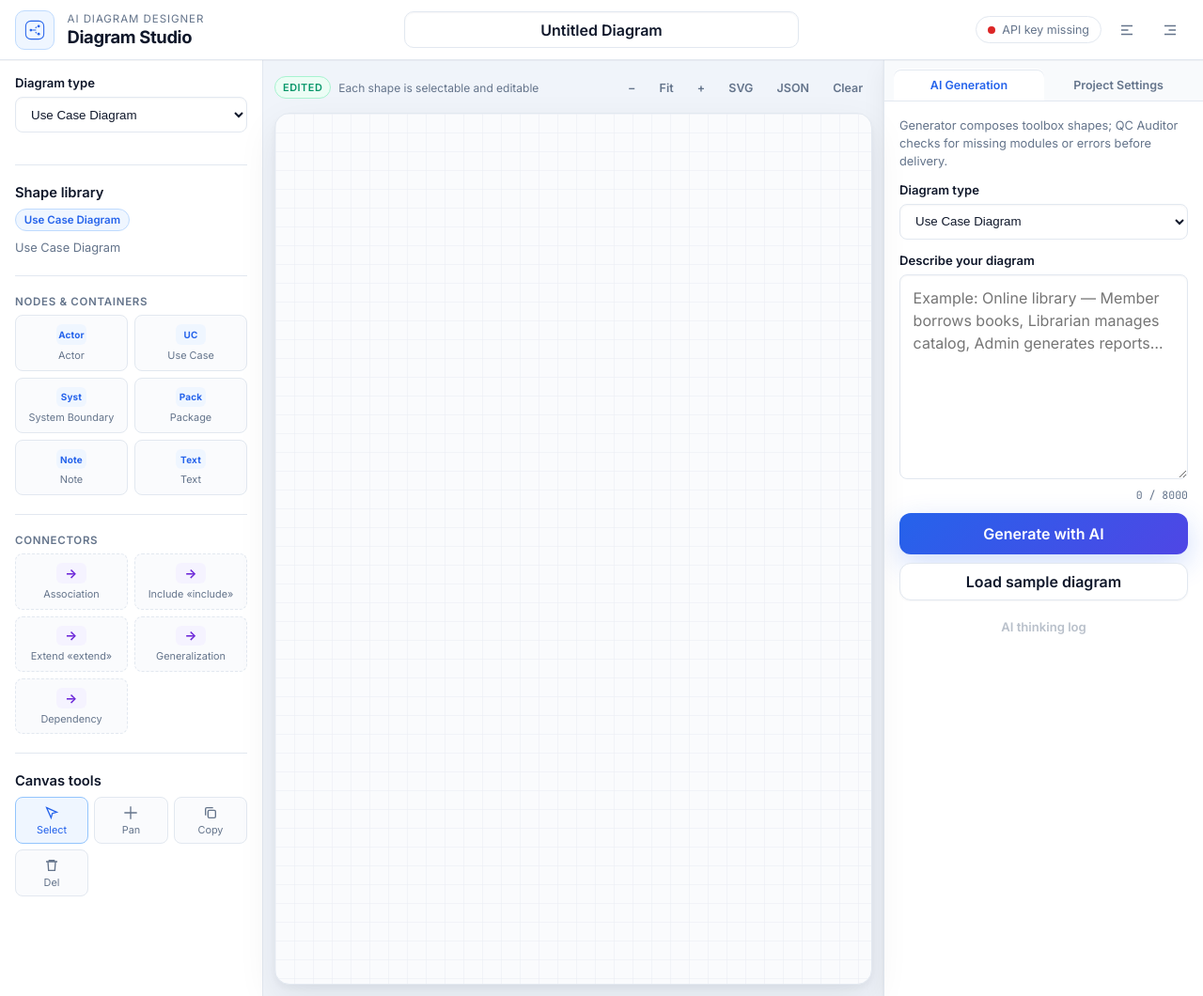
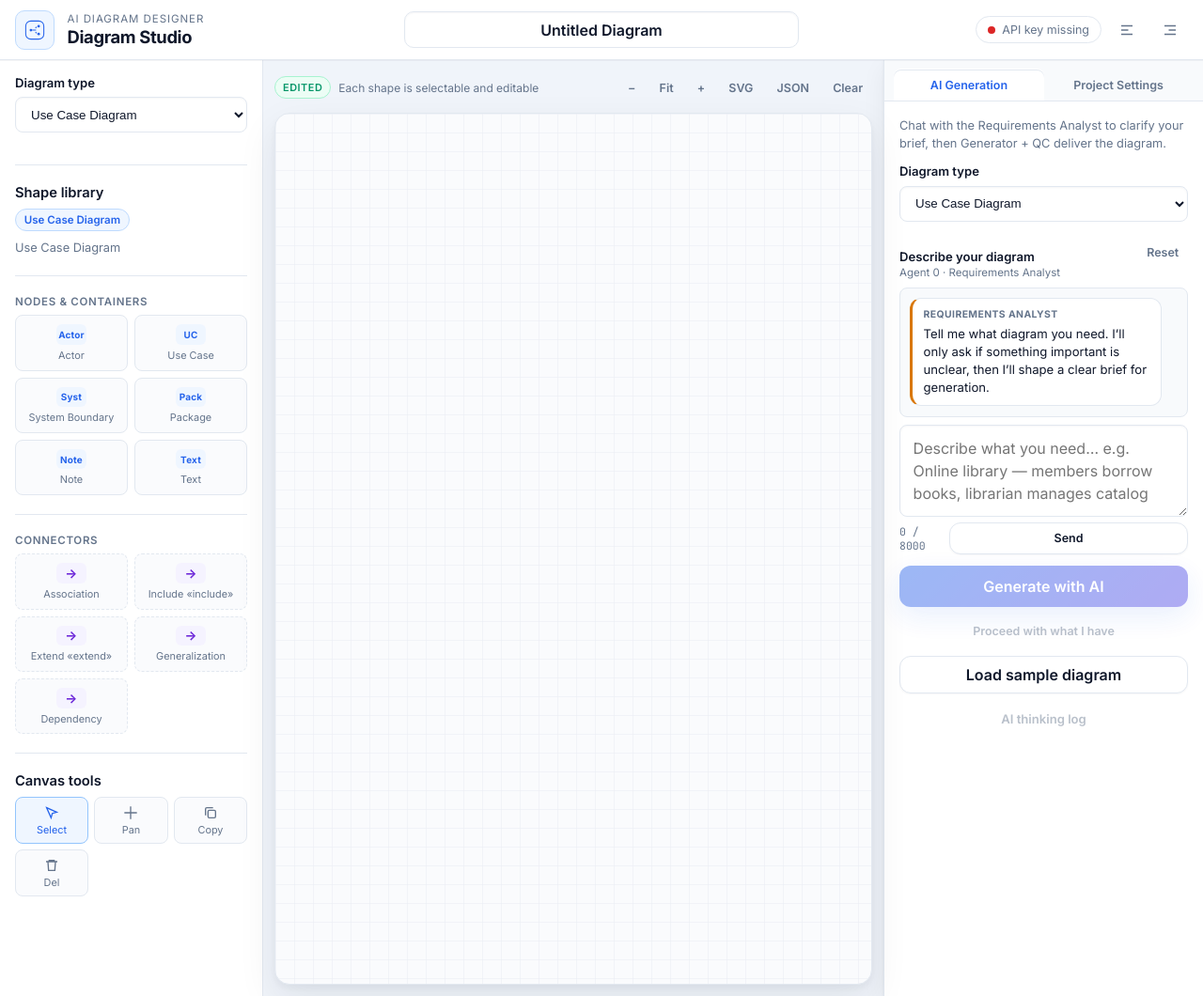
Before and after one commit to pakabbas/genAI, a FastAPI app: page / in a window 1280 px wide. Shown: the whole page at 94% size. Run offline with FastAPI, Linux system fonts and the light colour scheme; data that the repository does not hold is empty.

Commit message:
Add Requirements Analyst (Agent 0) chat before diagram generation.
Clarify incomplete prompts when needed, enhance the brief, then hand off to Generator → QC for more consistent output.

Co-authored-by: Cursor <cursoragent@cursor.com>

```diff
--- a/app/main.py
+++ b/app/main.py
@@ -15,7 +15,11 @@ from app.schemas.diagram import (
     GenerateDiagramRequest,
     ToolboxResponse,
 )
-from app.schemas.generation import GenerateDiagramResponse
+from app.schemas.generation import (
+    GenerateDiagramResponse,
+    RequirementsChatRequest,
+    RequirementsChatResponse,
+)
 from app.schemas.project import (
     CanvasExportV1,
     ProjectCreate,
@@ -26,6 +30,7 @@ from app.schemas.project import (
     ProjectUpdate,
 )
 from app.services.diagram_pipeline import generate_diagram_with_qc
+from app.services.requirements_analyst import run_requirements_turn
 from app.services import project_repository as projects
 
 BASE_DIR = Path(__file__).resolve().parent.parent
@@ -35,7 +40,7 @@ _root_path = str(_settings["app_root_path"])
 app = FastAPI(
     title="GenAI Diagram Studio",
     description="AI-powered diagram designer with project storage and canvas export API",
-    version="2.1.0",
+    version="2.2.0",
 )
 
 # Public read APIs for client canvas demos (no API key). CORS enabled for integration testing.
@@ -107,6 +112,26 @@ async def toolbox(diagram_type: DiagramType) -> ToolboxResponse:
     )
 
 
+@app.post("/api/requirements-chat", response_model=RequirementsChatResponse)
+async def requirements_chat_endpoint(
+    request: RequirementsChatRequest,
+) -> RequirementsChatResponse:
+    """Agent 0 — Requirements Analyst: clarify if needed, then enhance the prompt."""
+    try:
+        return run_requirements_turn(
+            request.diagram_type,
+            request.messages,
+            force_ready=request.force_ready,
+        )
+    except ValueError as exc:
+        raise HTTPException(status_code=503, detail=str(exc)) from exc
+    except Exception as exc:
+        raise HTTPException(
+            status_code=502,
+            detail=f"Requirements chat failed: {exc}",
+        ) from exc
+
+
 @app.post("/api/generate-diagram", response_model=GenerateDiagramResponse)
 async def generate_diagram_endpoint(
     request: GenerateDiagramRequest,
@@ -116,6 +141,8 @@ async def generate_diagram_endpoint(
             request.diagram_type,
             request.prompt,
             request.existing,
+            prompt_enhanced=request.prompt_enhanced,
+            original_prompt=request.original_prompt,
         )
     except ValueError as exc:
         raise HTTPException(status_code=503, detail=str(exc)) from exc
--- a/app/schemas/diagram.py
+++ b/app/schemas/diagram.py
@@ -46,9 +46,12 @@ class DiagramDocument(BaseModel):
 
 
 class GenerateDiagramRequest(BaseModel):
-    prompt: str = Field(..., min_length=3, max_length=8000)
+    prompt: str = Field(..., min_length=3, max_length=12000)
     diagram_type: DiagramType = "use_case"
     existing: DiagramDocument | None = None
+    # When true, `prompt` is the Requirements Analyst enhanced brief.
+    prompt_enhanced: bool = False
+    original_prompt: str | None = Field(default=None, max_length=8000)
 
 
 class ToolboxItem(BaseModel):
--- a/static/css/style.css
+++ b/static/css/style.css
@@ -537,6 +537,121 @@ input {
   resize: vertical;
 }
 
+.req-chat {
+  display: flex;
+  flex-direction: column;
+  gap: 0.55rem;
+  margin-top: 0.15rem;
+}
+
+.req-chat-header {
+  display: flex;
+  align-items: flex-start;
+  justify-content: space-between;
+  gap: 0.5rem;
+}
+
+.req-chat-title {
+  margin-bottom: 0.15rem;
+}
+
+.req-chat-sub {
+  margin: 0;
+  font-size: 0.72rem;
+  color: var(--text-muted);
+}
+
+.req-chat-messages {
+  display: flex;
+  flex-direction: column;
+  gap: 0.55rem;
+  max-height: 240px;
+  overflow-y: auto;
+  padding: 0.65rem;
+  border: 1px solid var(--border);
+  border-radius: var(--radius-sm);
+  background: #f8fafc;
+}
+
+.req-chat-bubble {
+  max-width: 94%;
+  padding: 0.55rem 0.7rem;
+  border-radius: 12px;
+  font-size: 0.82rem;
+  line-height: 1.45;
+  white-space: pre-wrap;
+  word-break: break-word;
+}
+
+.req-chat-bubble.is-assistant {
+  align-self: flex-start;
+  background: #ffffff;
+  border: 1px solid var(--border);
+  border-left: 3px solid #d97706;
+}
+
+.req-chat-bubble.is-user {
+  align-self: flex-end;
+  background: #eff6ff;
+  border: 1px solid #bfdbfe;
+  color: #0f172a;
+}
+
+.req-chat-bubble-meta {
+  display: block;
+  margin-bottom: 0.25rem;
+  font-size: 0.65rem;
+  font-weight: 700;
+  letter-spacing: 0.04em;
+  text-transform: uppercase;
+  color: var(--text-muted);
+}
+
+.req-chat-compose {
+  display: grid;
+  gap: 0.35rem;
+}
+
+.req-chat-input {
+  min-height: 72px;
+  max-height: 160px;
+  resize: vertical;
+}
+
+.req-chat-compose-footer {
+  display: flex;
+  align-items: center;
+  justify-content: space-between;
+  gap: 0.5rem;
+}
+
+.req-ready-banner {
+  padding: 0.55rem 0.7rem;
+  border-radius: var(--radius-sm);
+  border: 1px solid #86efac;
+  background: #f0fdf4;
+}
+
+.req-ready-banner[hidden] {
+  display: none;
+}
+
+.req-ready-title {
+  margin: 0 0 0.2rem;
+  font-size: 0.75rem;
+  font-weight: 700;
+  color: #166534;
+  text-transform: uppercase;
+  letter-spacing: 0.04em;
+}
+
+.req-ready-text {
+  margin: 0;
+  font-size: 0.78rem;
+  color: #14532d;
+  line-height: 1.4;
+}
+
 .prompt-input:focus,
 .text-input:focus {
   outline: none;
@@ -652,6 +767,11 @@ input {
   border-top-color: white;
   border-radius: 50%;
   animation: spin 0.7s linear infinite;
+}
+
+.btn-secondary .btn-spinner {
+  border-color: rgba(15, 23, 42, 0.2);
+  border-top-color: var(--text);
 }
 
 .props-empty {
@@ -1396,6 +1516,10 @@ input {
   background: #fafbfd;
 }
 
+.ai-thinking-entry.is-requirements {
+  border-left: 3px solid #d97706;
+}
+
 .ai-thinking-entry.is-generator {
   border-left: 3px solid var(--accent);
 }
--- a/static/js/designer/app.js
+++ b/static/js/designer/app.js
@@ -9,10 +9,18 @@ import { normalizeDiagram } from "./normalize.js";
     return `${APP_ROOT}${path}`;
   }
 
+  const WELCOME_MESSAGE =
+    "Tell me what diagram you need. I’ll only ask if something important is unclear, then I’ll shape a clear brief for generation.";
+
   const state = {
     diagramType: "use_case",
     toolbox: [],
     lastPrompt: "",
+    originalPrompt: "",
+    enhancedPrompt: "",
+    briefReady: false,
+    chatMessages: [],
+    isChatting: false,
     isGenerating: false,
     isDirty: false,
     currentProjectId: null,
@@ -34,6 +42,12 @@ import { normalizeDiagram } from "./normalize.js";
     diagramTitle: document.getElementById("diagramTitle"),
     promptInput: document.getElementById("promptInput"),
     charCount: document.getElementById("charCount"),
+    sendChatBtn: document.getElementById("sendChatBtn"),
+    resetChatBtn: document.getElementById("resetChatBtn"),
+    forceReadyBtn: document.getElementById("forceReadyBtn"),
+    reqChatMessages: document.getElementById("reqChatMessages"),
+    reqReadyBanner: document.getElementById("reqReadyBanner"),
+    reqReadyText: document.getElementById("reqReadyText"),
     generateBtn: document.getElementById("generateBtn"),
     aiThinkingLogBtn: document.getElementById("aiThinkingLogBtn"),
     aiThinkingModal: document.getElementById("aiThinkingModal"),
@@ -272,20 +286,48 @@ import { normalizeDiagram } from "./normalize.js";
 
   function setGenerating(isGenerating, stageTitle = "Placing toolbox shapes…", stageSub = "") {
     state.isGenerating = isGenerating;
-    els.generateBtn.disabled = isGenerating;
+    updateActionButtons();
     els.generateBtn.classList.toggle("is-loading", isGenerating);
-    els.generateBtn.querySelector(".btn-spinner").hidden = !isGenerating;
+    const spinner = els.generateBtn.querySelector(".btn-spinner");
+    if (spinner) spinner.hidden = !isGenerating;
     els.canvasLoading.hidden = !isGenerating;
     els.canvasBadge.classList.toggle("is-loading", isGenerating);
     if (els.canvasLoadingTitle) els.canvasLoadingTitle.textContent = stageTitle;
     if (els.canvasLoadingSub) {
       els.canvasLoadingSub.textContent =
-        stageSub || "Generator composes shapes, then QC Auditor checks for missing modules or errors.";
+        stageSub || "Requirements Analyst → Generator → QC Auditor";
     }
+  }
+
+  function setChatting(isChatting) {
+    state.isChatting = isChatting;
+    updateActionButtons();
+    if (els.sendChatBtn) {
+      els.sendChatBtn.classList.toggle("is-loading", isChatting);
+      const spinner = els.sendChatBtn.querySelector(".btn-spinner");
+      if (spinner) spinner.hidden = !isChatting;
+    }
+  }
+
+  function updateActionButtons() {
+    const busy = state.isGenerating || state.isChatting;
+    if (els.sendChatBtn) els.sendChatBtn.disabled = busy;
+    if (els.forceReadyBtn) {
+      els.forceReadyBtn.disabled = busy || !state.chatMessages.some((m) => m.role === "user");
+    }
+    if (els.generateBtn) {
+      els.generateBtn.disabled = busy || !state.briefReady || !state.enhancedPrompt;
+      els.generateBtn.title = state.briefReady
+        ? "Generate diagram from the enhanced brief"
+        : "Chat until the brief is ready, or use Proceed";
+    }
+    if (els.promptInput) els.promptInput.disabled = busy;
+    if (els.resetChatBtn) els.resetChatBtn.disabled = busy;
   }
 
   function agentLabel(agent) {
     const map = {
+      requirements_analyst: "Requirements Analyst",
       generator: "Diagram Generator",
       qc_auditor: "QC Auditor",
       system: "Pipeline",
@@ -294,9 +336,114 @@ import { normalizeDiagram } from "./normalize.js";
   }
 
   function agentClass(agent) {
+    if (agent === "requirements_analyst") return "is-requirements";
     if (agent === "generator") return "is-generator";
     if (agent === "qc_auditor") return "is-qc";
     return "is-system";
+  }
+
+  function renderChatMessages() {
+    if (!els.reqChatMessages) return;
+    els.reqChatMessages.innerHTML = "";
+    for (const msg of state.chatMessages) {
+      const bubble = document.createElement("div");
+      bubble.className = `req-chat-bubble ${msg.role === "user" ? "is-user" : "is-assistant"}`;
+      const who = msg.role === "user" ? "You" : "Requirements Analyst";
+      bubble.innerHTML = `<span class="req-chat-bubble-meta">${who}</span>${escapeHtml(msg.content)}`;
+      els.reqChatMessages.appendChild(bubble);
+    }
+    els.reqChatMessages.scrollTop = els.reqChatMessages.scrollHeight;
+  }
+
+  function setBriefReady(ready, enhancedPrompt = "", note = "") {
+    state.briefReady = ready;
+    state.enhancedPrompt = ready ? (enhancedPrompt || "").trim() : "";
+    if (els.reqReadyBanner) els.reqReadyBanner.hidden = !ready;
+    if (els.reqReadyText) {
+      els.reqReadyText.textContent =
+        note ||
+        (ready
+          ? "Enhanced prompt prepared for the Generator. You can still refine in chat, then Generate."
+          : "");
+    }
+    updateActionButtons();
+  }
+
+  function resetRequirementsChat({ quiet = false } = {}) {
+    state.chatMessages = [{ role: "assistant", content: WELCOME_MESSAGE }];
+    state.originalPrompt = "";
+    state.lastPrompt = "";
+    setBriefReady(false);
+    renderChatMessages();
+    if (els.promptInput) {
+      els.promptInput.value = "";
+      updateCharCount();
+    }
+    if (!quiet) showToast("Chat reset — describe your diagram.", "info");
+  }
+
+  async function sendRequirementsMessage({ forceReady = false } = {}) {
+    const text = els.promptInput.value.trim();
+    if (!forceReady && text.length < 2) {
+      showToast("Type a short description first.", "error");
+      els.promptInput.focus();
+      return;
+    }
+    if (state.isChatting || state.isGenerating) return;
+
+    if (text) {
+      state.chatMessages.push({ role: "user", content: text });
+      if (!state.originalPrompt) state.originalPrompt = text;
+      else state.originalPrompt = `${state.originalPrompt}\n${text}`.slice(0, 8000);
+      els.promptInput.value = "";
+      updateCharCount();
+      renderChatMessages();
+    } else if (forceReady && !state.chatMessages.some((m) => m.role === "user")) {
+      showToast("Describe your diagram before proceeding.", "error");
+      return;
+    }
+
+    // Drop welcome-only turns from API history (keep user + real assistant replies)
+    const apiMessages = state.chatMessages.filter(
+      (m, idx) => !(idx === 0 && m.role === "assistant" && m.content === WELCOME_MESSAGE),
+    );
+
+    setChatting(true);
+    setBriefReady(false);
+    try {
+      const res = await fetch(withRoot("/api/requirements-chat"), {
+        method: "POST",
+        headers: { "Content-Type": "application/json" },
+        body: JSON.stringify({
+          diagram_type: state.diagramType,
+          messages: apiMessages,
+          force_ready: forceReady,
+        }),
+      });
+      const data = await res.json();
+      if (!res.ok) {
+        throw new Error(typeof data.detail === "string" ? data.detail : "Requirements chat failed.");
+      }
+
+      const reply = (data.assistant_message || "").trim() || "Got it.";
+      state.chatMessages.push({ role: "assistant", content: reply });
+      renderChatMessages();
+
+      if (data.status === "ready" && data.enhanced_prompt) {
+        const assumptionNote = data.assumptions?.length
+          ? ` Assumptions: ${data.assumptions.slice(0, 3).join("; ")}`
+          : "";
+        setBriefReady(true, data.enhanced_prompt, `Brief ready.${assumptionNote}`);
+        showToast("Brief ready — click Generate with AI.", "success");
+      } else {
+        setBriefReady(false);
+        showToast("Answer the Analyst’s question, then continue.", "info");
+      }
+    } catch (err) {
+      showToast(err.message || "Chat failed.", "error");
+    } finally {
+      setChatting(false);
+    }
   }
 
   function renderThinkingLog(trace) {
@@ -717,21 +864,27 @@ import { normalizeDiagram } from "./normalize.js";
   }
 
   async function generateDiagram() {
-    const prompt = els.promptInput.value.trim();
-    if (prompt.length < 3) {
-      showToast("Describe your diagram (at least 3 characters).", "error");
-      els.promptInput.focus();
+    if (!state.briefReady || !state.enhancedPrompt) {
+      showToast("Finish the Requirements chat first (or click Proceed).", "error");
+      els.promptInput?.focus();
       return;
     }
 
+    const prompt = state.enhancedPrompt.trim();
     state.lastPrompt = prompt;
-    setGenerating(true, "Generator drafting diagram…", "Step 1 of 2 — building toolbox shapes from your prompt.");
+    setGenerating(
+      true,
+      "Generator drafting diagram…",
+      "Enhanced brief → Generator → QC Auditor",
+    );
     if (els.aiThinkingLogBtn) els.aiThinkingLogBtn.disabled = true;
     showRecommendations([]);
 
     const payload = {
       prompt,
       diagram_type: state.diagramType,
+      prompt_enhanced: true,
+      original_prompt: state.originalPrompt || prompt,
     };
     if (state.isDirty && canvas.diagram.nodes.length) {
       payload.existing = canvas.getDiagram();
@@ -821,6 +974,7 @@ import { normalizeDiagram } from "./normalize.js";
 
   function onDiagramTypeChange(value) {
     selectDiagramType(value, { clearCanvasOnChange: canvas.diagram.nodes.length > 0 });
+    resetRequirementsChat({ quiet: true });
   }
 
   els.diagramTypeSelect?.addEventListener("change", () => {
@@ -831,7 +985,16 @@ import { normalizeDiagram } from "./normalize.js";
     onDiagramTypeChange(els.diagramTypeSelectLeft.value);
   });
 
-  els.promptInput.addEventListener("input", updateCharCount);
+  els.promptInput?.addEventListener("input", updateCharCount);
+  els.promptInput?.addEventListener("keydown", (e) => {
+    if (e.key === "Enter" && !e.shiftKey) {
+      e.preventDefault();
+      sendRequirementsMessage();
+    }
+  });
+  els.sendChatBtn?.addEventListener("click", () => sendRequirementsMessage());
+  els.forceReadyBtn?.addEventListener("click", () => sendRequirementsMessage({ forceReady: true }));
+  els.resetChatBtn?.addEventListener("click", () => resetRequirementsChat());
   els.generateBtn.addEventListener("click", generateDiagram);
   els.aiThinkingLogBtn?.addEventListener("click", openThinkingLog);
   els.closeAiThinkingBtn?.addEventListener("click", closeThinkingLog);
@@ -930,6 +1093,7 @@ import { normalizeDiagram } from "./normalize.js";
   els.transferProjectBtn?.addEventListener("click", transferProject);
   els.copyCanvasExportBtn?.addEventListener("click", copyCanvasExport);
 
+  resetRequirementsChat({ quiet: true });
   updateCharCount();
   checkHealth();
   selectDiagramType("use_case");
--- a/templates/index.html
+++ b/templates/index.html
@@ -121,7 +121,7 @@
         <div class="canvas-loading" id="canvasLoading" hidden>
           <div class="loading-orbit" aria-hidden="true"></div>
           <p id="canvasLoadingTitle">Placing toolbox shapes…</p>
-          <span class="loading-sub" id="canvasLoadingSub">Generator → QC Auditor pipeline running…</span>
+          <span class="loading-sub" id="canvasLoadingSub">Requirements Analyst → Generator → QC Auditor…</span>
         </div>
       </div>
     </section>
@@ -134,7 +134,7 @@
 
       <div class="sidebar-tab-panels">
         <div class="tab-panel is-active" id="panelAi" role="tabpanel" aria-labelledby="tabAi">
-          <p class="block-subtitle tab-intro">Generator composes toolbox shapes; QC Auditor checks for missing modules or errors before delivery.</p>
+          <p class="block-subtitle tab-intro">Chat with the Requirements Analyst to clarify your brief, then Generator + QC deliver the diagram.</p>
 
           <label class="field-label" for="diagramTypeSelect">Diagram type</label>
           <select id="diagramTypeSelect" class="select-input select-input-tight" aria-label="Diagram type">
@@ -143,20 +143,43 @@
             {% endfor %}
           </select>
 
-          <label class="field-label" for="promptInput">Describe your diagram</label>
-          <textarea
-            id="promptInput"
-            class="prompt-input"
-            rows="8"
-            placeholder="Example: Online library — Member borrows books, Librarian manages catalog, Admin generates reports…"
-          ></textarea>
-          <div class="prompt-footer">
-            <span class="char-count" id="charCount">0 / 8000</span>
+          <div class="req-chat" id="reqChat">
+            <div class="req-chat-header">
+              <div>
+                <p class="field-label req-chat-title">Describe your diagram</p>
+                <p class="req-chat-sub">Agent 0 · Requirements Analyst</p>
+              </div>
+              <button type="button" class="btn btn-ghost btn-sm" id="resetChatBtn" title="Start a new brief">Reset</button>
+            </div>
+            <div class="req-chat-messages" id="reqChatMessages" aria-live="polite"></div>
+            <div class="req-ready-banner" id="reqReadyBanner" hidden>
+              <p class="req-ready-title">Brief ready</p>
+              <p class="req-ready-text" id="reqReadyText">Enhanced prompt prepared for the Generator.</p>
+            </div>
+            <div class="req-chat-compose">
+              <textarea
+                id="promptInput"
+                class="prompt-input req-chat-input"
+                rows="3"
+                placeholder="Describe what you need… e.g. Online library — members borrow books, librarian manages catalog"
+              ></textarea>
+              <div class="req-chat-compose-footer">
+                <span class="char-count" id="charCount">0 / 8000</span>
+                <button type="button" class="btn btn-secondary btn-sm" id="sendChatBtn">
+                  <span class="btn-label">Send</span>
+                  <span class="btn-spinner" hidden aria-hidden="true"></span>
+                </button>
+              </div>
+            </div>
           </div>
+
           <div class="panel-actions">
-            <button type="button" class="btn btn-primary btn-generate" id="generateBtn">
+            <button type="button" class="btn btn-primary btn-generate" id="generateBtn" disabled title="Chat until the brief is ready, or use Proceed">
               <span class="btn-label">Generate with AI</span>
               <span class="btn-spinner" hidden aria-hidden="true"></span>
+            </button>
+            <button type="button" class="btn btn-ghost btn-sm" id="forceReadyBtn" disabled title="Skip further questions and enhance with assumptions">
+              Proceed with what I have
             </button>
             <button type="button" class="btn btn-secondary" id="sampleBtn">Load sample diagram</button>
             <button type="button" class="btn btn-ghost ai-log-btn" id="aiThinkingLogBtn" disabled title="Run a generation first">
@@ -243,7 +266,7 @@
       <header class="ai-thinking-header">
         <div>
           <h2 id="aiThinkingTitle">AI thinking log</h2>
-          <p class="ai-thinking-sub">Generator and QC Auditor communication for the last run.</p>
+          <p class="ai-thinking-sub">Requirements Analyst, Generator, and QC Auditor for the last run.</p>
         </div>
         <button type="button" class="btn btn-ghost btn-icon-only" id="closeAiThinkingBtn" aria-label="Close">✕</button>
       </header>
```
Also changed, not shown: app/prompts/requirements.py (added, +99 -0 lines), app/schemas/generation.py (+26 -2 lines), app/services/diagram_pipeline.py (+29 -7 lines), app/services/requirements_analyst.py (added, +102 -0 lines), README.md.
